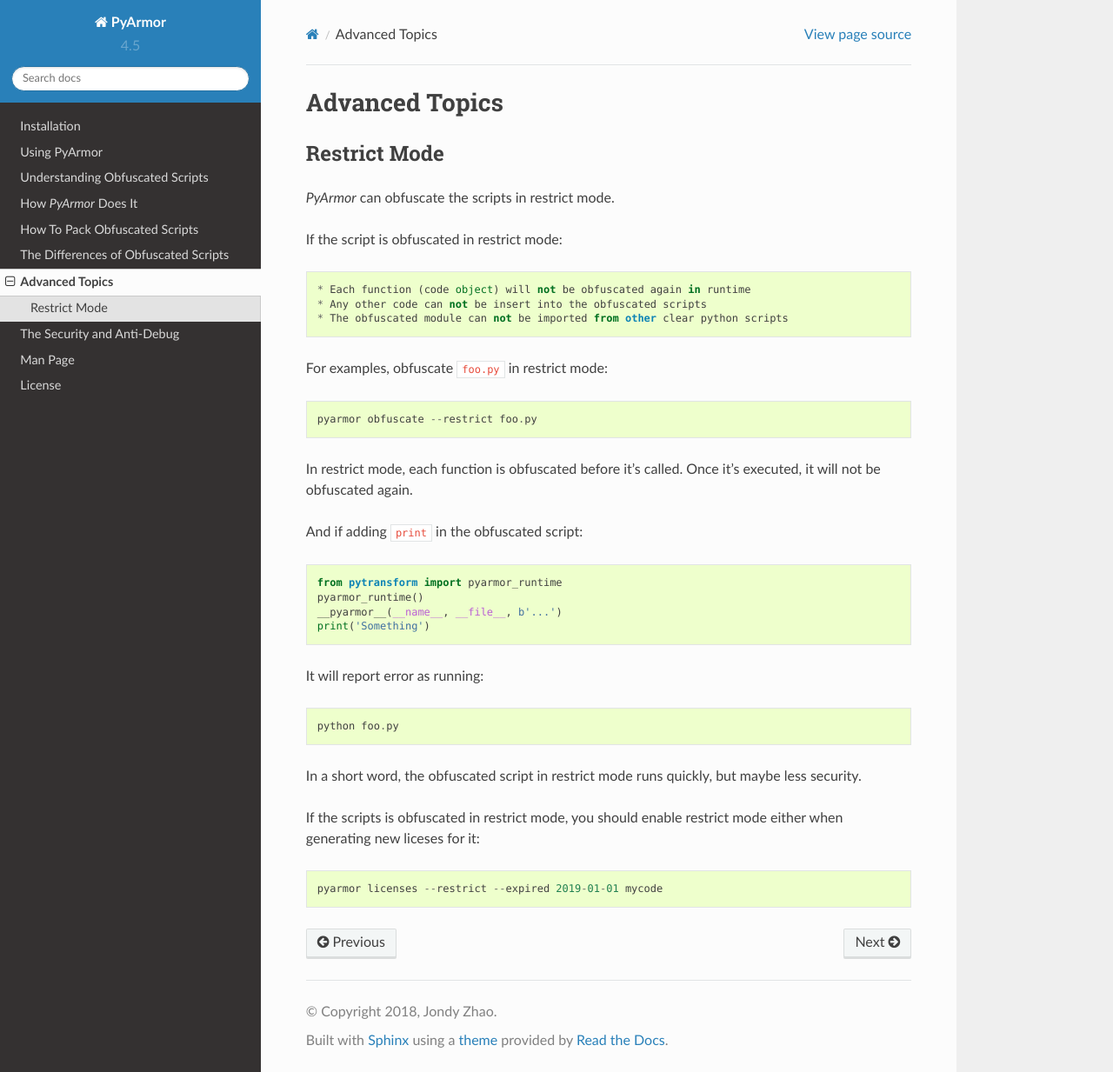
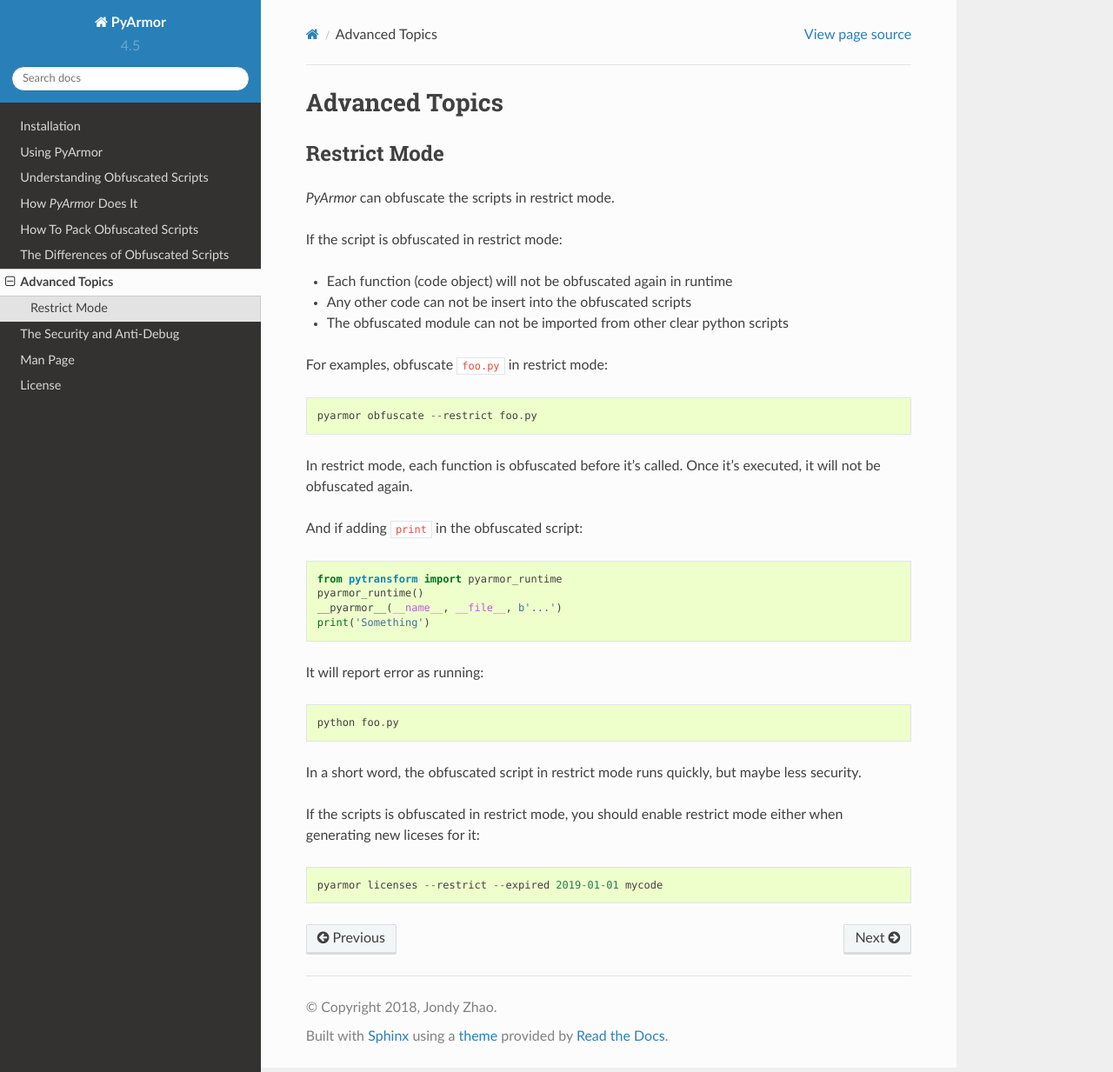
Before and after one commit to dashingsoft/pyarmor, a Sphinx documentation site: the page built from docs/advanced.rst, in a window 1280 px wide and 1233 px high. Shown: the whole window at 87% size. Built offline with Sphinx 7.4.7 and the Read the Docs theme 2.0.0, drawn with Linux system fonts in a browser that asks for light colours.

Commit message:
Fix typo

```diff
--- a/docs/advanced.rst
+++ b/docs/advanced.rst
@@ -8,7 +8,7 @@
 
 |PyArmor| can obfuscate the scripts in restrict mode.
 
-If the script is obfuscated in restrict mode::
+If the script is obfuscated in restrict mode:
 
 * Each function (code object) will not be obfuscated again in runtime
 * Any other code can not be insert into the obfuscated scripts
```
